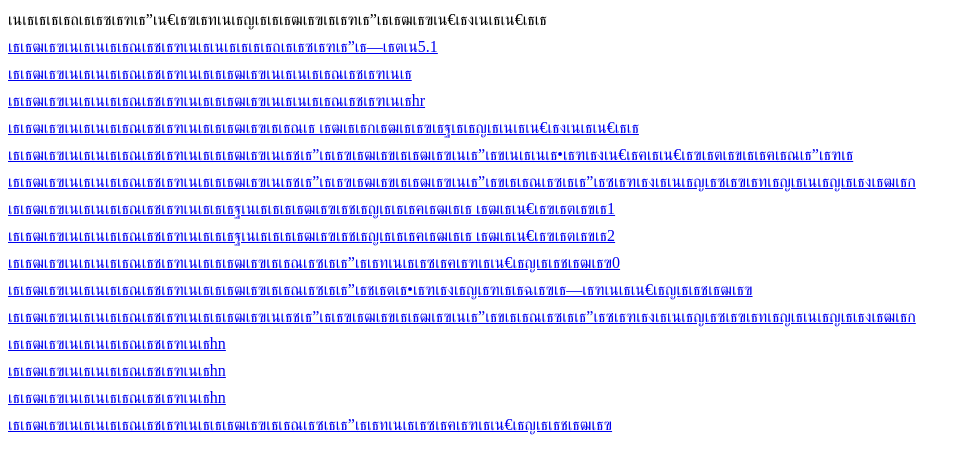
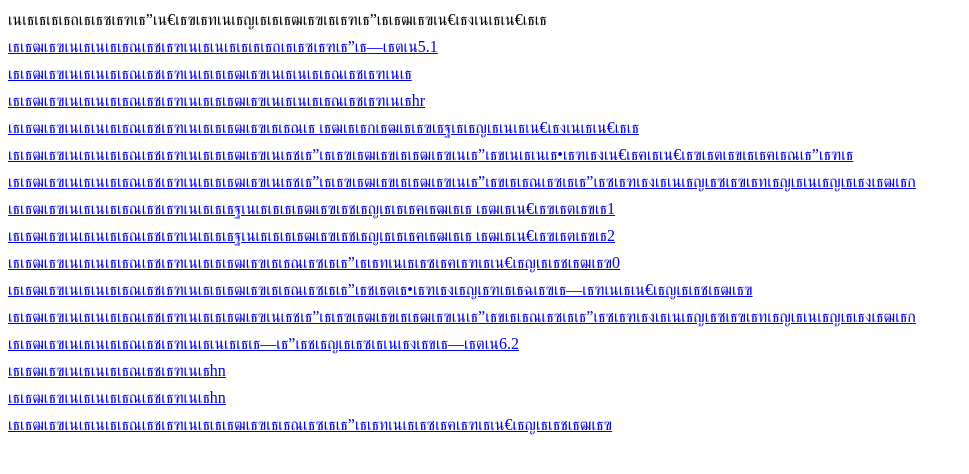
Before and after one commit to meen6767/meen6767, a plain HTML site: page index.html in a window 1280 px wide. Shown: the whole page, without its empty margins (0-969 px from the left). Drawn offline with Linux system fonts and the light colour scheme.

Commit message:
Update link text for tanaton1.html

```diff
--- a/index.html
+++ b/index.html
@@ -16,7 +16,7 @@
       <a href="6.6.html" target=_blank>การใช้คำสั่งการกำหนดพื้นหลังเอกสาร0</a><br>
       <a href="6.8.html" target=_blank>การใช้คำสั่งการกำหนดสีตัวอักษรทั้งเอกสาร</a><br>
       <a href="7.0.html" target=_blank>การใช้คำสั่งการแสดงรายการโดยกำหนดหัวข้อหรือข้อความ</a><br>
-      <a href="tanaton1.html" target=_blank>การใช้คำสั่งhn</a><br>
+      <a href="tanaton1.html" target=_blank>การใช้คำสั่งแบบทดสอบหน่วยที่6.2</a><br>
       <a href="tanaton2.html" target=_blank>การใช้คำสั่งhn</a><br>
       <a href="tanaton3.html" target=_blank>การใช้คำสั่งhn</a><br>
       <a href="6.5.html" target=_blank>การใช้คำสั่งการกำหนดพื้นหลังเอกสาร</a><br>
```
